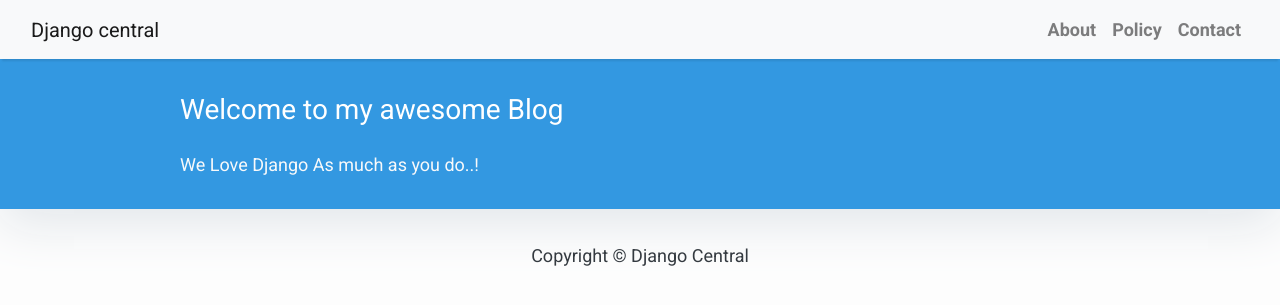
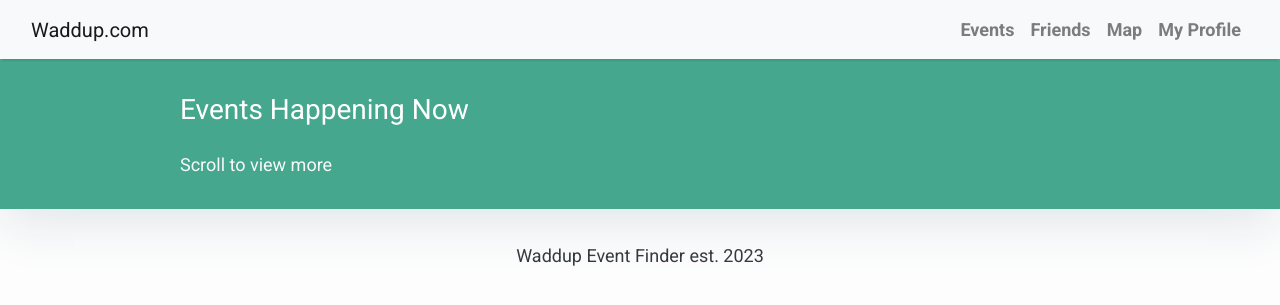
Before and after one commit to ahadjidi/Waddup, a Django app: page / in a window 1280 px wide. Shown: the top 305 px of the page. Run offline with Django 4.2, Linux system fonts and the light colour scheme; data that the repository does not hold is empty; some libraries are stand-ins or nearby versions.

Commit message:
landing page, needs dummy data

```diff
--- a/WaddupSite1/blog/views.py
+++ b/WaddupSite1/blog/views.py
@@ -8,7 +8,7 @@ class PostList(generic.ListView):
     queryset = Post.objects.filter(status=1).order_by('-created_on')
     ## the (-) before -created_on signifies the latest post would be at
     ## the top
-    template_name = 'index.html'
+    template_name = 'events.html'
 
 class PostDetail(generic.DetailView):
     model = Post
--- a/WaddupSite1/templates/base.html
+++ b/WaddupSite1/templates/base.html
@@ -26,7 +26,7 @@
             border-color: #dc281e;
         }
         .masthead {
-            background: #3398E1;
+            background: #45a88e;
             height: auto;
             padding-bottom: 15px;
             box-shadow: 0 16px 48px #E3E7EB;
@@ -37,7 +37,7 @@
         <!-- Navigation -->
         <nav class="navbar navbar-expand-lg navbar-light bg-light shadow" id="mainNav">
             <div class="container-fluid">
-                <a class="navbar-brand" href="{% url 'home' %}">Django central</a>
+                <a class="navbar-brand" href="{% url 'home' %}">Waddup.com</a>
                 <!-- The href value in line 40 returns absolute path reference and generates
                 a link to the home view (list view for events in our case)-->
                 <button class="navbar-toggler navbar-toggler-right" type="button" data-toggle="collapse" data-target="#navbarResponsive"
@@ -47,13 +47,16 @@
                 <div class="collapse navbar-collapse" id="navbarResponsive">
                     <ul class="navbar-nav ml-auto">
                         <li class="nav-item text-black">
-                            <a class="nav-link text-black font-weight-bold" href="#">About</a>
+                            <a class="nav-link text-black font-weight-bold" href="#">Events</a>
                         </li>
                         <li class="nav-item text-black">
-                            <a class="nav-link text-black font-weight-bold" href="#">Policy</a>
+                            <a class="nav-link text-black font-weight-bold" href="#">Friends</a>
                         </li>
                         <li class="nav-item text-black">
-                            <a class="nav-link text-black font-weight-bold" href="#">Contact</a>
+                            <a class="nav-link text-black font-weight-bold" href="#">Map</a>
+                        </li>
+                        <li class="nav-item text-black">
+                            <a class="nav-link text-black font-weight-bold" href="#">My Profile</a>
                         </li>
                     </ul>
                 </div>
@@ -67,7 +70,7 @@
         <!-- INSERT SIDEBAR AGAIN HERE IF NEEDED-->
 
         <footer class="py-3 bg-grey">
-            <p class="m-0 text-dark text-center ">Copyright &copy; Django Central</p>
+            <p class="m-0 text-dark text-center ">Waddup Event Finder est. 2023</p>
         </footer>
     </body>
 </html>
--- a/WaddupSite1/templates/index.html
+++ b/WaddupSite1/templates/index.html
@@ -26,8 +26,8 @@
         <div class="row">
             <div class=" col-md-8 col-md-10 mx-auto">
                 <div class="site-heading">
-                    <h3 class=" site-heading my-4 mt-3 text-white"> Welcome to my awesome Blog </h3>
-                    <p class="text-light">We Love Django As much as you do..! &nbsp
+                    <h3 class=" site-heading my-4 mt-3 text-white"> Events Happening Now </h3>
+                    <p class="text-light">Scroll to view more &nbsp
                     </p>
                 </div>
             </div>
```
